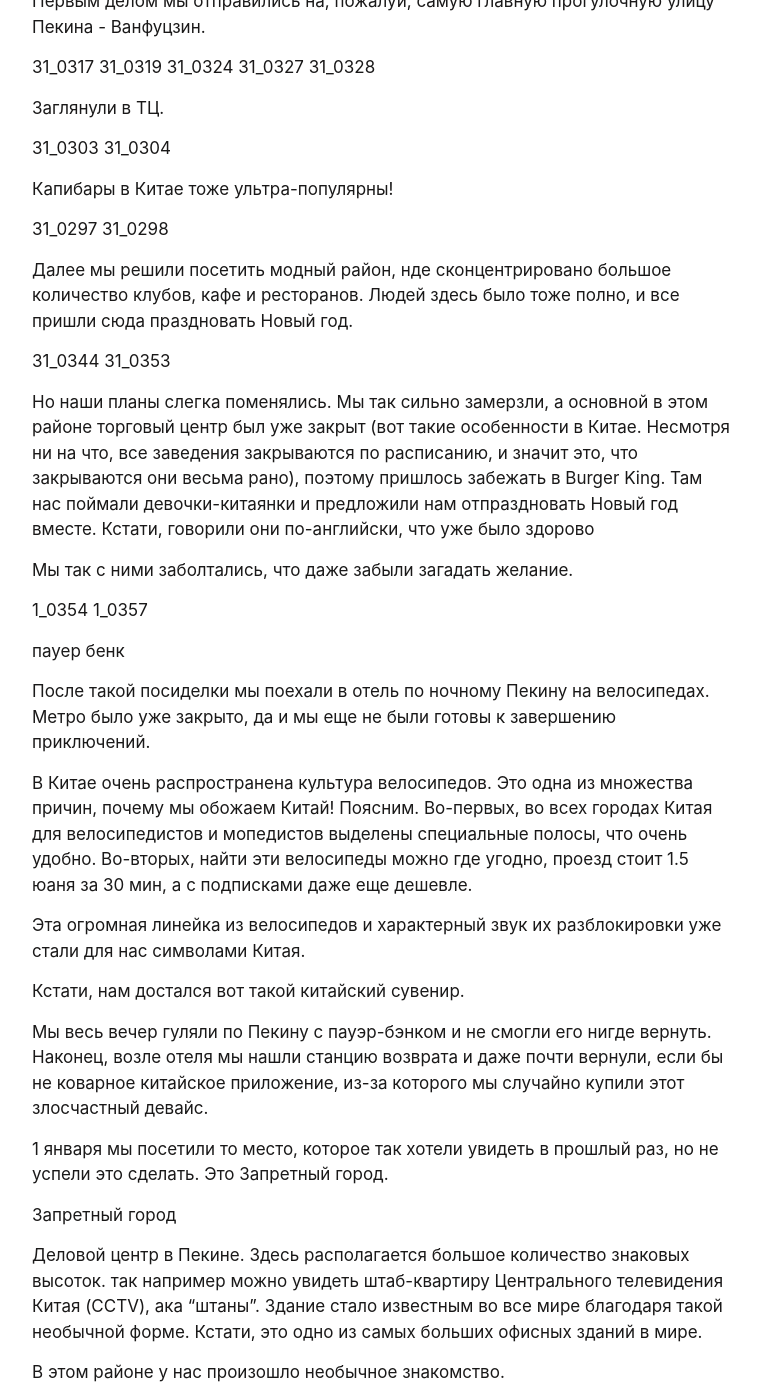
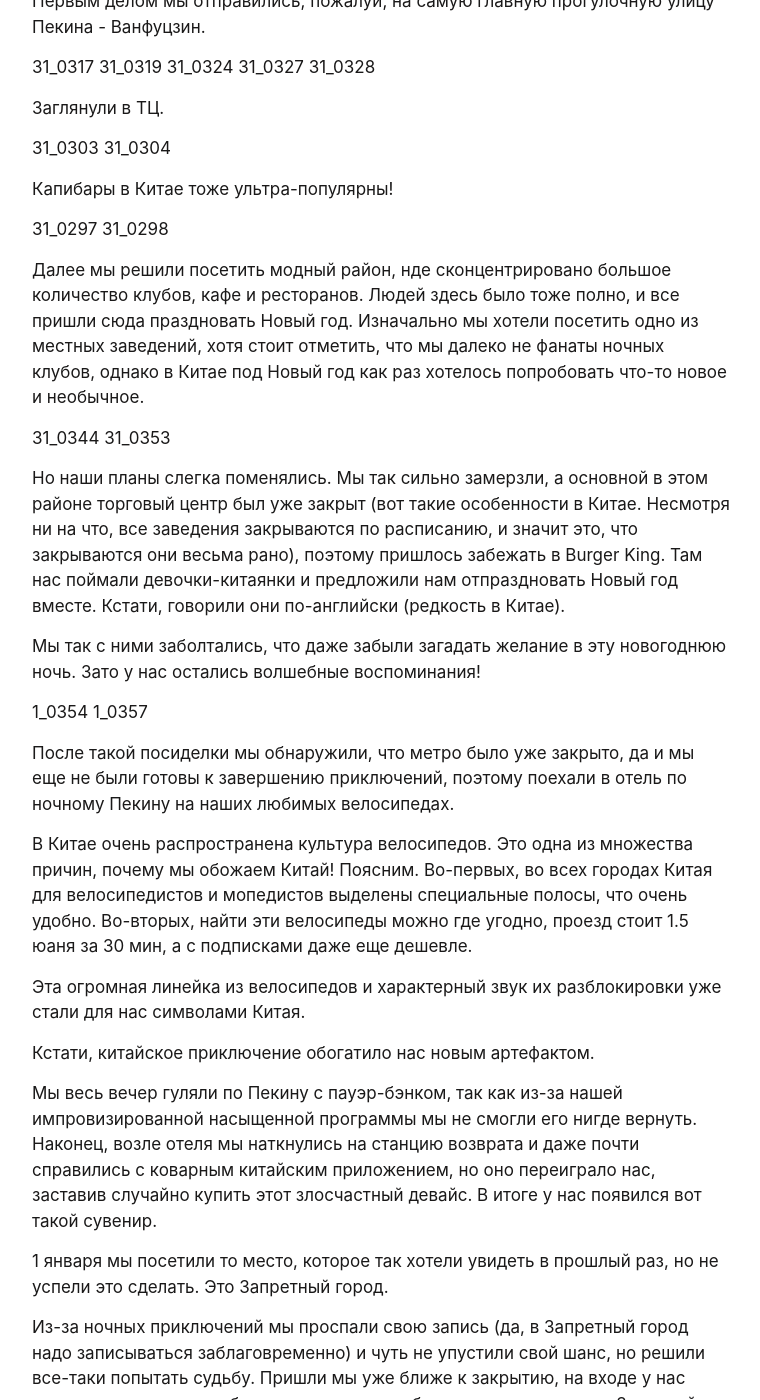
Before and after one commit to yarkivaev/blog, a Jekyll site: the page built from _posts/travel/beijing/2024-12-31-beijing.md, in a window 1280 px wide and 1400 px high, scrolled down 282 px. Shown: the whole window, without its empty margins (258-1018 px from the left). Built offline with Jekyll 4.4.1, drawn with Linux system fonts in a browser that asks for light colours; comment, search, counter and statistics services are not loaded; some of the changed text lies outside the part shown.

Commit message:
text: beijing completed

```diff
--- a/_posts/travel/beijing/2024-12-31-beijing.md
+++ b/_posts/travel/beijing/2024-12-31-beijing.md
@@ -17,7 +17,7 @@
 31_0291
 31_0294
 
-Первым делом мы отправились на, пожалуй, самую главную прогулочную улицу Пекина - Ванфуцзин.
+Первым делом мы отправились, пожалуй, на самую главную прогулочную улицу Пекина - Ванфуцзин.
 
 31_0317
 31_0319
@@ -37,40 +37,72 @@
 
 
 Далее мы решили посетить модный район, нде сконцентрировано большое количество клубов, кафе и ресторанов.
-Людей здесь было тоже полно, и все пришли сюда праздновать Новый год.
+Людей здесь было тоже полно, и все пришли сюда праздновать Новый год. Изначально мы хотели посетить одно из местных заведений, хотя стоит отметить, что мы далеко не фанаты ночных клубов, однако в Китае под Новый год как раз хотелось попробовать что-то новое и необычное.
 
 31_0344
 31_0353
 
-Но наши планы  слегка поменялись. Мы так сильно замерзли, а основной в этом районе торговый центр был уже закрыт (вот такие особенности в Китае. Несмотря ни на что, все заведения закрываются по расписанию, и значит это, что закрываются они весьма рано), поэтому пришлось забежать в Burger King. Там нас поймали девочки-китаянки и предложили нам отпраздновать Новый год вместе. Кстати, говорили они по-английски, что уже было здорово
+Но наши планы слегка поменялись. Мы так сильно замерзли, а основной в этом районе торговый центр был уже закрыт (вот такие особенности в Китае. Несмотря ни на что, все заведения закрываются по расписанию, и значит это, что закрываются они весьма рано), поэтому пришлось забежать в Burger King. Там нас поймали девочки-китаянки и предложили нам отпраздновать Новый год вместе. Кстати, говорили они по-английски (редкость в Китае).
 
-Мы так с ними заболтались, что даже забыли загадать желание.
+Мы так с ними заболтались, что даже забыли загадать желание в эту новогоднюю ночь. Зато у нас остались волшебные воспоминания!
 
 1_0354
 1_0357
 
-пауер бенк
 
-После такой посиделки мы поехали в отель по ночному Пекину на велосипедах. Метро было уже закрыто, да и мы еще не были готовы к завершению приключений.
+После такой посиделки мы обнаружили, что метро было уже закрыто, да и мы еще не были готовы к завершению приключений, поэтому поехали в отель по ночному Пекину на наших любимых велосипедах.
 
 В Китае очень распространена культура велосипедов. Это одна из множества причин, почему мы обожаем Китай! Поясним. Во-первых, во всех городах Китая для велосипедистов и мопедистов выделены специальные полосы, что очень удобно. Во-вторых, найти эти велосипеды можно где угодно, проезд стоит 1.5 юаня за 30 мин, а с подписками даже еще дешевле.
 
 Эта огромная линейка из велосипедов и характерный звук их разблокировки уже стали для нас символами Китая.
 
-Кстати, нам достался вот такой китайский сувенир.
+Кстати, китайское приключение обогатило нас новым артефактом.
 
-Мы весь вечер гуляли по Пекину с пауэр-бэнком и не смогли его нигде вернуть. Наконец, возле отеля мы нашли станцию возврата и даже почти вернули, если бы не коварное китайское приложение, из-за которого мы случайно купили этот злосчастный девайс.
+Мы весь вечер гуляли по Пекину с пауэр-бэнком, так как из-за нашей импровизированной насыщенной программы мы не смогли его нигде вернуть. Наконец, возле отеля мы наткнулись на станцию возврата и даже почти справились с коварным китайским приложением, но оно переиграло нас, заставив случайно купить этот злосчастный девайс. В итоге у нас появился вот такой сувенир.
 
 
 1 января мы посетили то место, которое так хотели увидеть в прошлый раз, но не успели это сделать. Это Запретный город.
 
+Из-за ночных приключений мы проспали свою запись (да, в Запретный город надо записываться заблаговременно) и чуть не упустили свой шанс, но решили все-таки попытать судьбу. Пришли мы уже ближе к закрытию, на входе у нас никто так и не спросил билетов, поэтому мы благополучно прошли в ~~Заветный~~ (Запретный) город. Или 故宫 (Gùgōng).
 
-Запретный город
+**Небольшая историческая справка!**
 
-Деловой центр в Пекине.
-Здесь располагается большое количество знаковых высоток. так например можно увидеть штаб-квартиру  Центрального телевидения Китая (CCTV), ака "штаны". Здание стало известным во все мире благодаря такой необычной форме. Кстати, это одно из самых больших офисных зданий в мире.
+1. Находится в центре Пекина, недалеко от другой знаменитой достопримечательности - площади Тьенанмен.
+
+2. Возведен в 15 веке, в строительстве участвовало порядка миллиона людей. Сейчас этот Дворец-музей внесен в список Всемирного Наследия Юнеско.
+
+3. Здесь можно посетить иператорские покои,
+традиционнные китайские сады. Они имеют любопытные названия, например, Ворота Небесного Спокойствия, Тронный Зал Высшей Гармонии, Зал Сохранения Гармонии
+
+4. Это одно из крупнейших деревянных строений в мире.
+
+5. Дворец охраняют различные животные (в том числе и мифическими). Здесь они представлены в виде бронзовых статуй.
+
+
+Прогулка по Запретному городу удалась!
+
+Особенное впечатление на нас произвел сад, изысканный и в то же время уютный.
+
+
+
+Особое внимание стоит уделить китайской еде. В путешествиях мы обычно пользуемся онлайн-картами для поиска мест, где можно поесть. В Китае же такой необходимости нет, ведь можно просто идти по улице и заглянуть в любую подобную чифаньку (место, где можно покушать, от китайского 吃饭), таких тут полно!
+Кормят весьма вкусно и сытно, обслуживают быстро, еще и цены привлекательные. Когда мы только приехали в первый раз в Китай, нам было необычно ходить в подобные места, но мы к ним привыкли, а в итоге и полюбили!
+
+
+
+Посетили мы и деловой центр.
+Здесь располагается большое количество знаковых высоток. Так, например, здесь можно увидеть штаб-квартиру  Центрального телевидения Китая (CCTV), ака "штаны". Здание стало известным во все мире благодаря своей необычной форме. Кстати, это одно из самых больших офисных зданий в мире.
+
+
+Сделали традиционное фото.
 
 
 В этом районе у нас произошло необычное знакомство.
 
-Мы просто сидели в торговом центре, когда к нам подошел китаец и представился как самый знаменитый учитель китайского и по совместительству  китайский Пушкин, а также любимец всех дипломатов. Всю нашу беседу он рассказывал о своей невероятной популярности, а когда мы обменялись с ним контактами в вичате
+
+Мы решили немного передохнуть в торговом центре, просто сидели на скамейке, как к нам подошел китаец и заговорил с нами (по-английски!). Представился он как самый знаменитый учитель китайского языка и по совместительству  китайский Пушкин, а также любимец всех дипломатов. Всю нашу беседу он рассказывал о своей невероятной популярности, а когда мы обменялись с ним контактами в вичате, он прислал нам такую сообшение-визитку.
+
+Забавный китаец :)
+
+
+Вот так и закончилось наше путешествие по Пекину - с одной стороны, уже такому знакомому, но все еще не до конца изведанному, полному удивительных мест и людей городу.
```
Also changed, not shown: other parts of _posts/travel/beijing/2024-12-31-beijing.md (+1 -1 lines).
